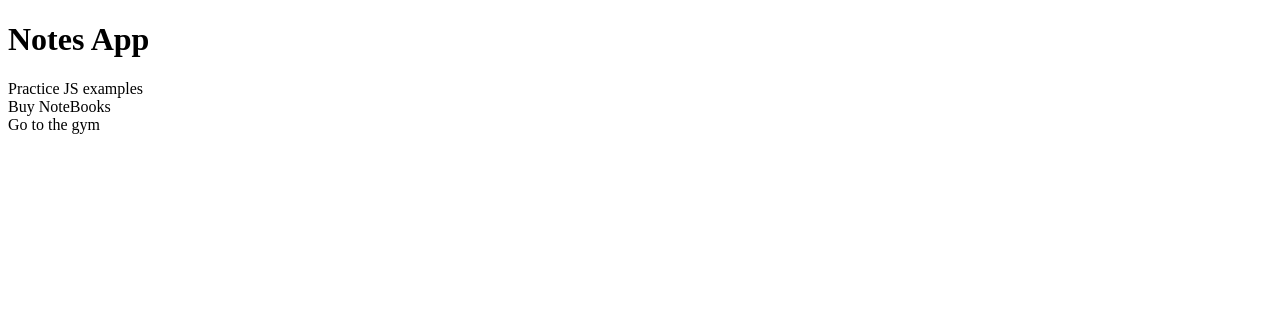
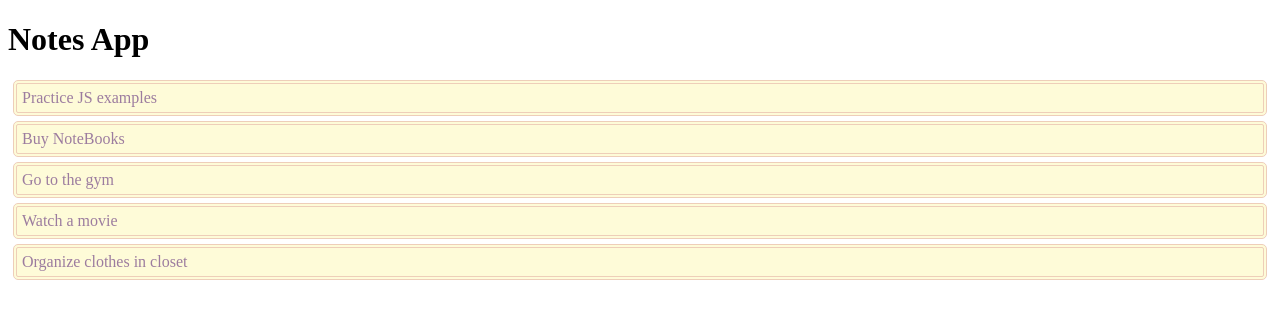
Before and after one commit to vaishnavishahakar/Notes-App, a plain HTML site: page index.html in a window 1280 px wide. Drawn offline with Linux system fonts and the light colour scheme.

Commit message:
style items

```diff
--- a/index.html
+++ b/index.html
@@ -4,6 +4,17 @@
     <meta charset="UTF-8">
     <meta name="viewport" content="width=device-width, initial-scale=1.0">
     <title>Notes App</title>
+
+    <style>
+        .notes-items{
+            border: 4px double #EECEB9;
+            padding: 5px;
+            margin: 5px;
+            border-radius: 5px;
+            background-color: #FEFBD8;
+            color: #9c7c9f;
+        }
+    </style>
 </head>
 <body>
     <h1>Notes App</h1>
@@ -13,7 +24,11 @@
     </div>
 
     <script>
-        const tasks = ["Practice JS examples", "Buy NoteBooks", "Go to the gym"];
+        const tasks = ["Practice JS examples",
+        "Buy NoteBooks",
+        "Go to the gym",
+        "Watch a movie",
+        "Organize clothes in closet"];
 
         function loadTasks(){
             const tasksContainer = document.getElementById("tasks-container");
@@ -21,7 +36,7 @@
             for(const task of tasks)
         {
             tasksContainer.innerHTML += `
-            <div>
+            <div class = "notes-items">
                 ${task}
             </div>
             `
```
